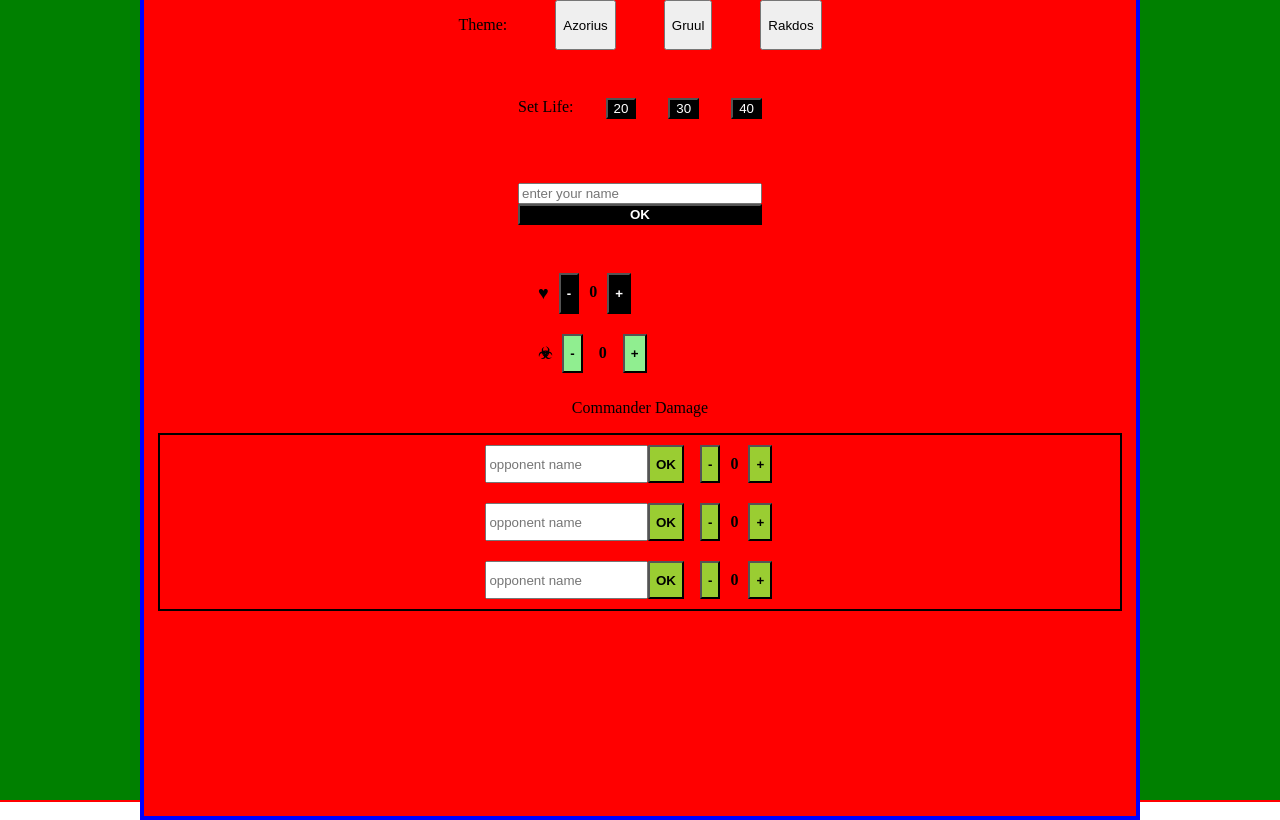
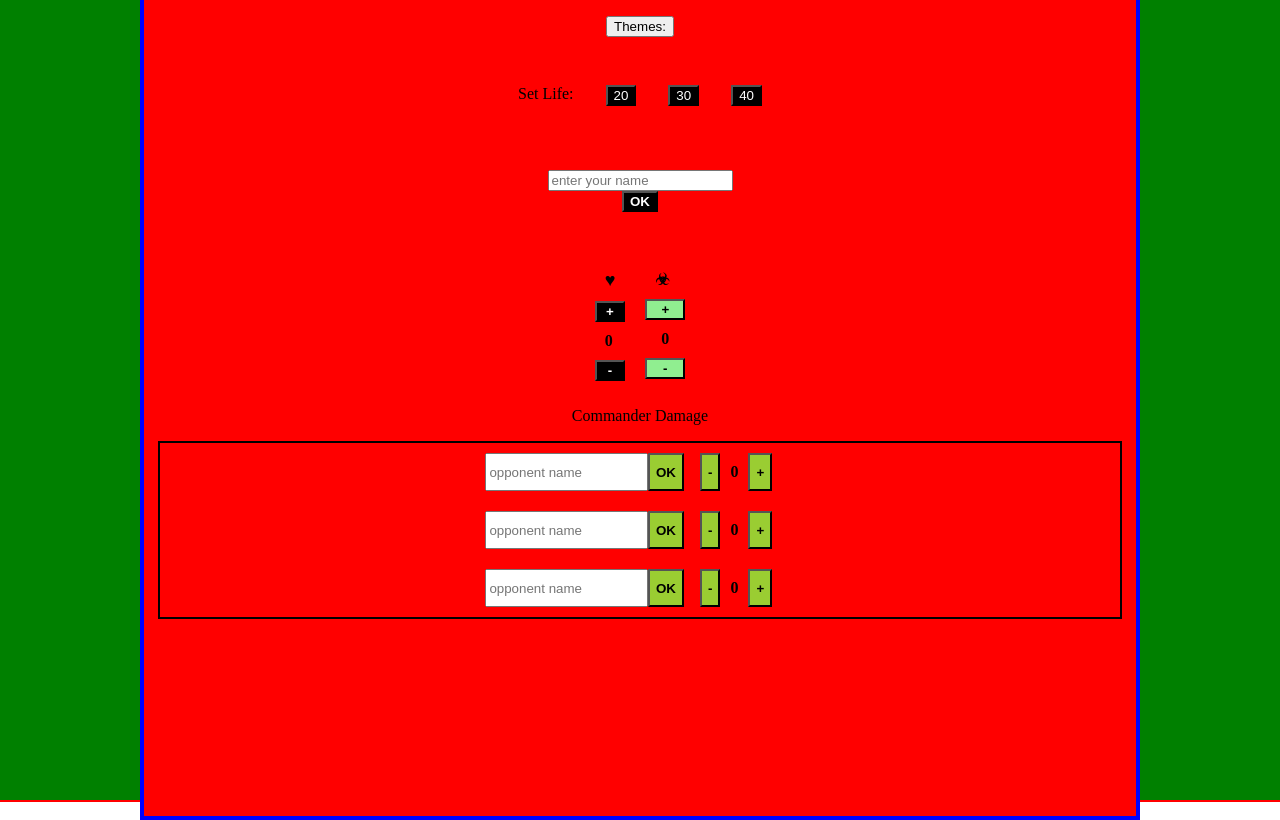
Before and after one commit to Rikki-Fontaine/life-counter, a SvelteKit app: page / in a window 1280 px wide. Built offline with nearby package versions, Linux system fonts and the light colour scheme.

Commit message:
layout, and gradients

```diff
--- a/src/components/cmndCounter.svelte
+++ b/src/components/cmndCounter.svelte
@@ -13,6 +13,7 @@
 		count -= 1;
 	};
 </script>
+
 
 <div class="container">
     <input bind:value={opponent} placeholder="opponent name" class={textBox}><button class={okBtn} {textBox} on:click={() => opName = "opNameVisible"}  on:click={() => textBox = "textBoxHidden"} on:click={() => okBtn = "okBtnHidden"}>OK</button>
--- a/src/components/lifeCounter.svelte
+++ b/src/components/lifeCounter.svelte
@@ -1,7 +1,5 @@
 <script>
     import {life} from '../store'
-
-
 
 	const increment = () => {
 		lifeTotal += 1;
@@ -18,21 +16,14 @@
 
 </script>
 
-<div class="lifeHolder">
-
-
-
-
-<!-- The Items above need to be put into their own components and still able to perform their function-->
-
 
     <div class="container">
         <span class="heart">&#9829;</span>
+        <button on:click={increment}>+</button>
+        <span>{lifeTotal}</span>
         <button on:click={decrement}>-</button>
-        <span>{lifeTotal}</span>
-        <button on:click={increment}>+</button>
     </div>
-</div>
+
 
 <style>
     button {
@@ -52,14 +43,10 @@
 
     .container {
         display: flex;
+        flex-direction: column;
         width: fit-content;
         padding: 5px;
         margin: 5px;
-    }
-
-
-
-    .lifeHolder{
-        display: block;
+        margin-right: 5px;
     }
 </style>
--- a/src/components/poisonCounter.svelte
+++ b/src/components/poisonCounter.svelte
@@ -12,14 +12,14 @@
 
 </script>
 
-<div class="poisonHolder">
+
     <div class="container">
         <span>&#x2623;</span>
+        <button on:click={increment}>+</button>
+        <span class="count">{count}</span>
         <button on:click={decrement}>-</button>
-        <span class="count">{count}</span>
-        <button on:click={increment}>+</button>
     </div>
-</div>
+
 
 <style>
     button {
@@ -35,6 +35,7 @@
 
     .container {
         display: flex;
+        flex-direction: column;
         width: fit-content;
         padding: 5px;
         margin: 5px;
@@ -45,7 +46,5 @@
         margin-right: 1rem;
     }
 
-    .poisonHolder{
-        display: inline;
-    }
+
 </style>
--- a/src/routes/+page.svelte
+++ b/src/routes/+page.svelte
@@ -8,26 +8,34 @@
     import SetLife from "../components/setLife.svelte";
     import Playername from "../components/playername.svelte";
     export let theme = "gruul"
-
+    let open = false;
 </script>
 
 <h1>Magic Life Counter (work in progress)</h1>
 
 <main class = {theme}>
     <Display colors= {theme} >
-        <div class="themeMenu">  <!--Buttons with functions to change the theme variable to reassign the class name-->
-            <p>Theme:</p>
-            <button on:click={() => theme = "azorius"}>Azorius</button>
-            <button on:click={() => theme = "gruul"}>Gruul</button>
-            <button on:click={() => theme = "rakdos"}>Rakdos</button>
-        </div>
+
+        <!-- The themeMenu will be made into a dropdown.-->
+        <button class="themeBtn" on:click={() => (open = !open)}>Themes:</button>
+        {#if open}
+            <div class="themeMenu">  <!--Buttons with functions to change the theme variable to reassign the class name-->
+                <p>Theme:</p>
+                <button class="azoriusBtn" on:click={() => theme = "azorius"}>Azorius</button>
+                <button class="gruulBtn" on:click={() => theme = "gruul"}>Gruul</button>
+                <button class="rakdosBtn" on:click={() => theme = "rakdos"}>Rakdos</button>
+                <button class="simicButton" on:click={() => theme = "rakdos"}>Simic</button>
+            </div>
+        {/if}
+
+        <SetLife/>
+        <Playername/>
 
        <div class = "counterContainer">
-            <SetLife/>
-            <Playername/>
             <LifeCounter />
             <PoisonCounter />
         </div>
+
         <CommandDisplay>
             <CmndCounter />
             <CmndCounter />
@@ -50,9 +58,22 @@
     }
 
     .themeMenu{
+        position: absolute;
+        top: 25%;
         display: flex;
-        justify-content: center;
-        gap: 3rem;
+        flex-direction: column;
+        gap: 1rem;
+        background-color: black;
+        opacity: 100%;
+        height: 50%;
+        width: 50%;
+        border-radius: 10%;
+        animation: fadeIn .3s;
+    }
+
+    @keyframes fadeIn{
+         0% { opacity: 0; }
+        100% { opacity: 100; }
     }
 
     .gruul{
@@ -67,6 +88,18 @@
         background-color: black;
     }
 
+    .themeBtn{
+        margin-top: 1rem;
+    }
+
+    .azoriusBtn{
+        background-image: linear-gradient( #F3F9FB, #226597);
+    }
+
+    .gruulBtn{
+        background-image: linear-gradient(#799351, #AA3A3A);
+    }
+
     h1{
         text-align: center;
         color : black;
@@ -74,8 +107,7 @@
 
     .counterContainer{
         display: flex;
-        flex-direction: column;
-        justify-content: center;
+        justify-content: space-around;
     }
 
 </style>
```
